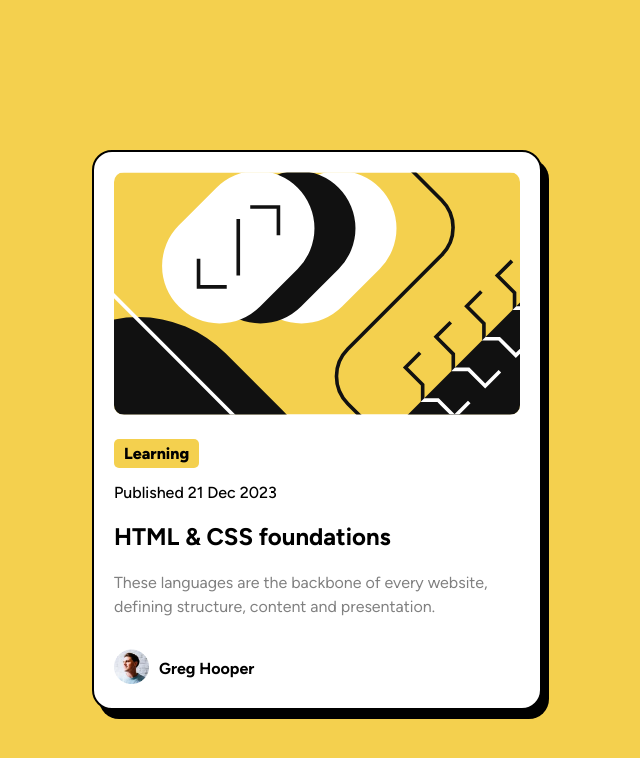
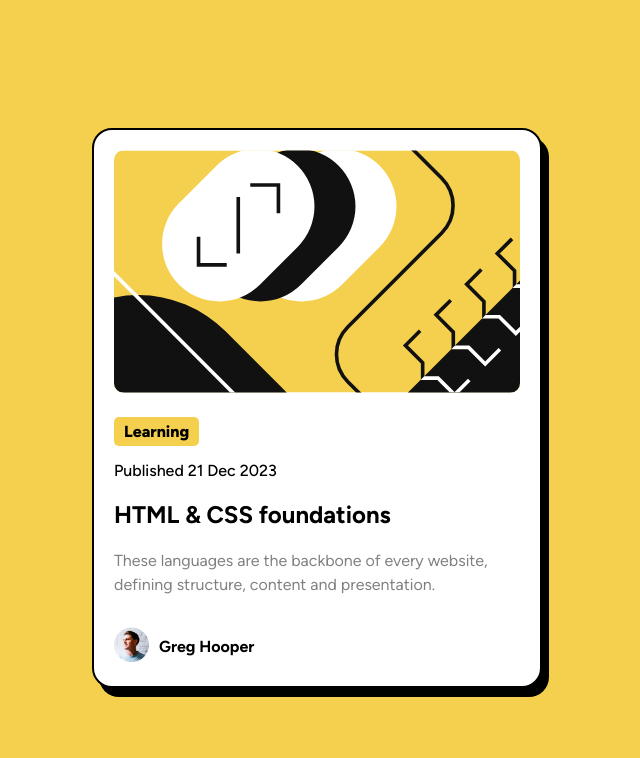
Before and after one commit to BT453567/blog-preview-card, a plain HTML site: page index.html in a window 1280 px wide. Shown: the whole page, without its empty margins (323-963 px from the left). Drawn offline with Linux system fonts and the light colour scheme.

Commit message:
Add files via upload
centered components with grid center

```diff
--- a/css/styles.css
+++ b/css/styles.css
@@ -13,6 +13,9 @@ body{
   background-color: var(--primary-yellow);
   font-family: 'Figtree';
   font-size: 16px;
+  min-height: 100vh;
+  display: grid;
+  place-items: center;
 }
 
 p {
@@ -22,9 +25,8 @@ p {
 
 .blog-card-container {
   background-color: white;
-  margin: 150px auto;
   padding: 20px;
-  width: 80%;
+  width: 90%;
   max-width: 450px;
   border-radius: 20px;
   border: 2px solid black;
```
